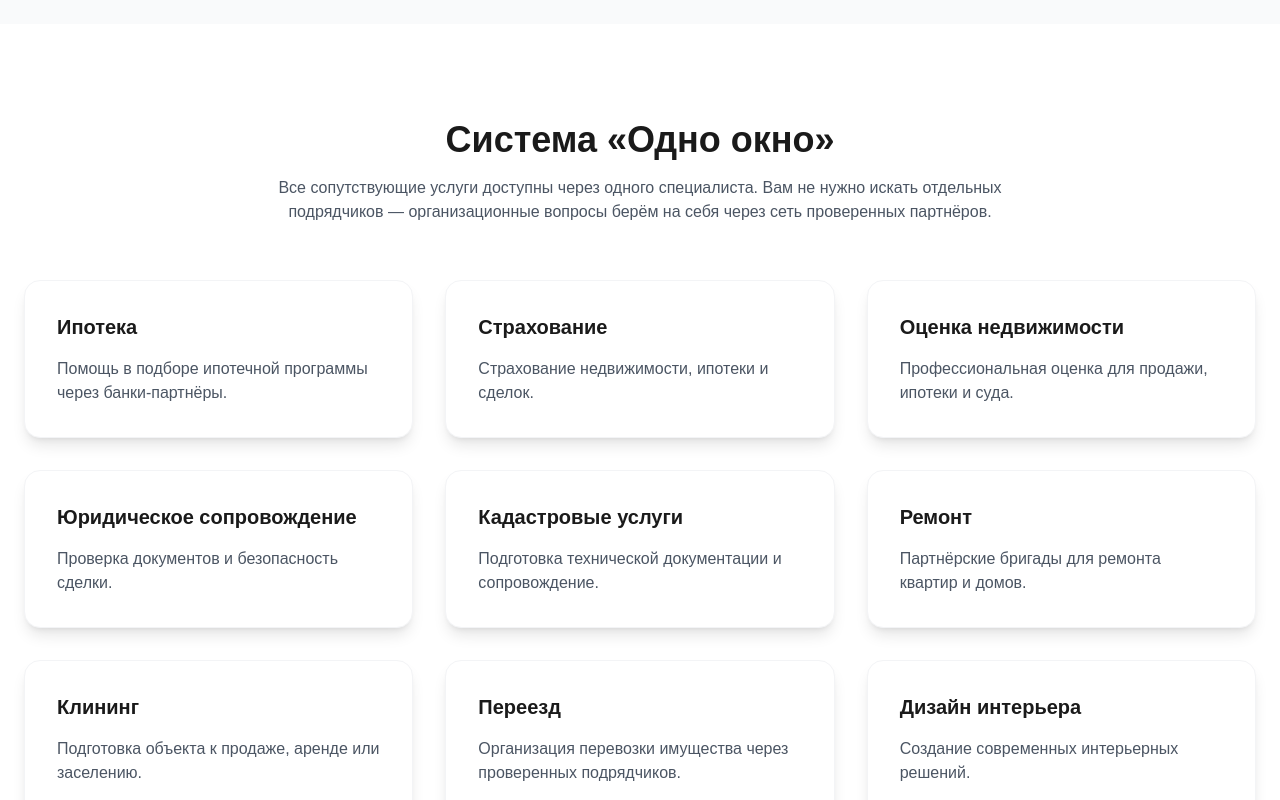
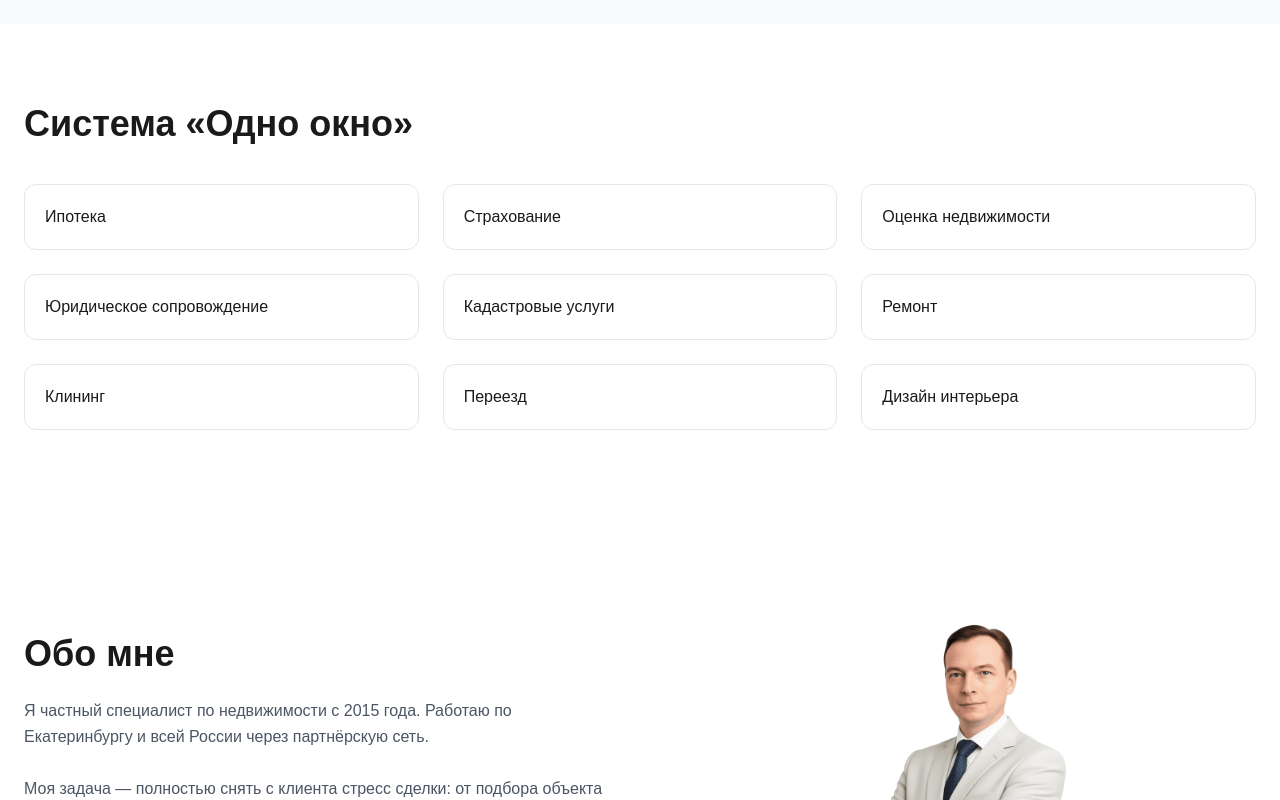
Before and after one commit to kvartirkavip2020-coder/smirnovprofi-site, a Next.js app: page / in a window 1280 px wide. Shown: the part 1760-2560 px from the top of the page. Built offline with nearby package versions, Linux system fonts and the light colour scheme.

Commit message:
Refactor OneWindowGrid component layout and items

```diff
--- a/components/OneWindowGrid.tsx
+++ b/components/OneWindowGrid.tsx
@@ -1,89 +1,30 @@
 const items = [
-  {
-    title: "Ипотека",
-    desc: "Помощь в подборе ипотечной программы через банки-партнёры.",
-  },
-  {
-    title: "Страхование",
-    desc: "Страхование недвижимости, ипотеки и сделок.",
-  },
-  {
-    title: "Оценка недвижимости",
-    desc: "Профессиональная оценка для продажи, ипотеки и суда.",
-  },
-  {
-    title: "Юридическое сопровождение",
-    desc: "Проверка документов и безопасность сделки.",
-  },
-  {
-    title: "Кадастровые услуги",
-    desc: "Подготовка технической документации и сопровождение.",
-  },
-  {
-    title: "Ремонт",
-    desc: "Партнёрские бригады для ремонта квартир и домов.",
-  },
-  {
-    title: "Клининг",
-    desc: "Подготовка объекта к продаже, аренде или заселению.",
-  },
-  {
-    title: "Переезд",
-    desc: "Организация перевозки имущества через проверенных подрядчиков.",
-  },
-  {
-    title: "Дизайн интерьера",
-    desc: "Создание современных интерьерных решений.",
-  },
+  "Ипотека",
+  "Страхование",
+  "Оценка недвижимости",
+  "Юридическое сопровождение",
+  "Кадастровые услуги",
+  "Ремонт",
+  "Клининг",
+  "Переезд",
+  "Дизайн интерьера",
 ];
 
 export default function OneWindowGrid() {
   return (
-    <section className="py-24 bg-white">
+    <section className="py-20 bg-white">
       <div className="container-custom">
 
-        <div className="text-center mb-14">
+        <h2 className="text-4xl font-bold mb-10">
+          Система «Одно окно»
+        </h2>
 
-          <h2 className="text-4xl font-bold text-graphite">
-            Система «Одно окно»
-          </h2>
-
-          <p className="mt-4 text-gray-600 max-w-3xl mx-auto">
-            Все сопутствующие услуги доступны через одного специалиста.
-            Вам не нужно искать отдельных подрядчиков —
-            организационные вопросы берём на себя через сеть проверенных партнёров.
-          </p>
-
-        </div>
-
-        <div className="grid md:grid-cols-2 lg:grid-cols-3 gap-8">
-
-          {items.map((item) => (
-            <div
-              key={item.title}
-              className="
-                bg-white
-                rounded-2xl
-                p-8
-                border
-                border-gray-100
-                shadow-lg
-                hover:shadow-2xl
-                transition-all
-                duration-300
-                hover:border-yellow-400
-              "
-            >
-              <h3 className="text-xl font-semibold text-graphite">
-                {item.title}
-              </h3>
-
-              <p className="mt-4 text-gray-600">
-                {item.desc}
-              </p>
+        <div className="grid md:grid-cols-3 gap-6">
+          {items.map((i) => (
+            <div key={i} className="border p-5 rounded-xl">
+              {i}
             </div>
           ))}
-
         </div>
 
       </div>
```
